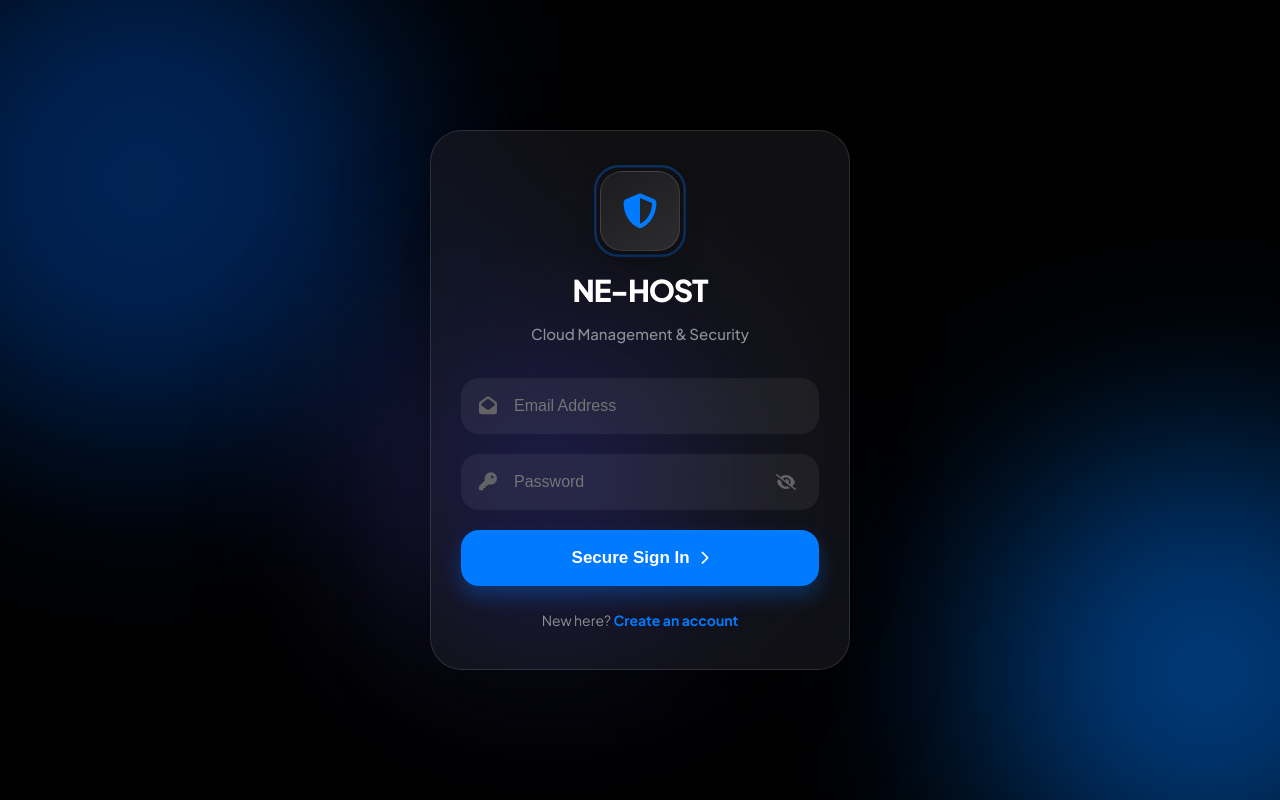
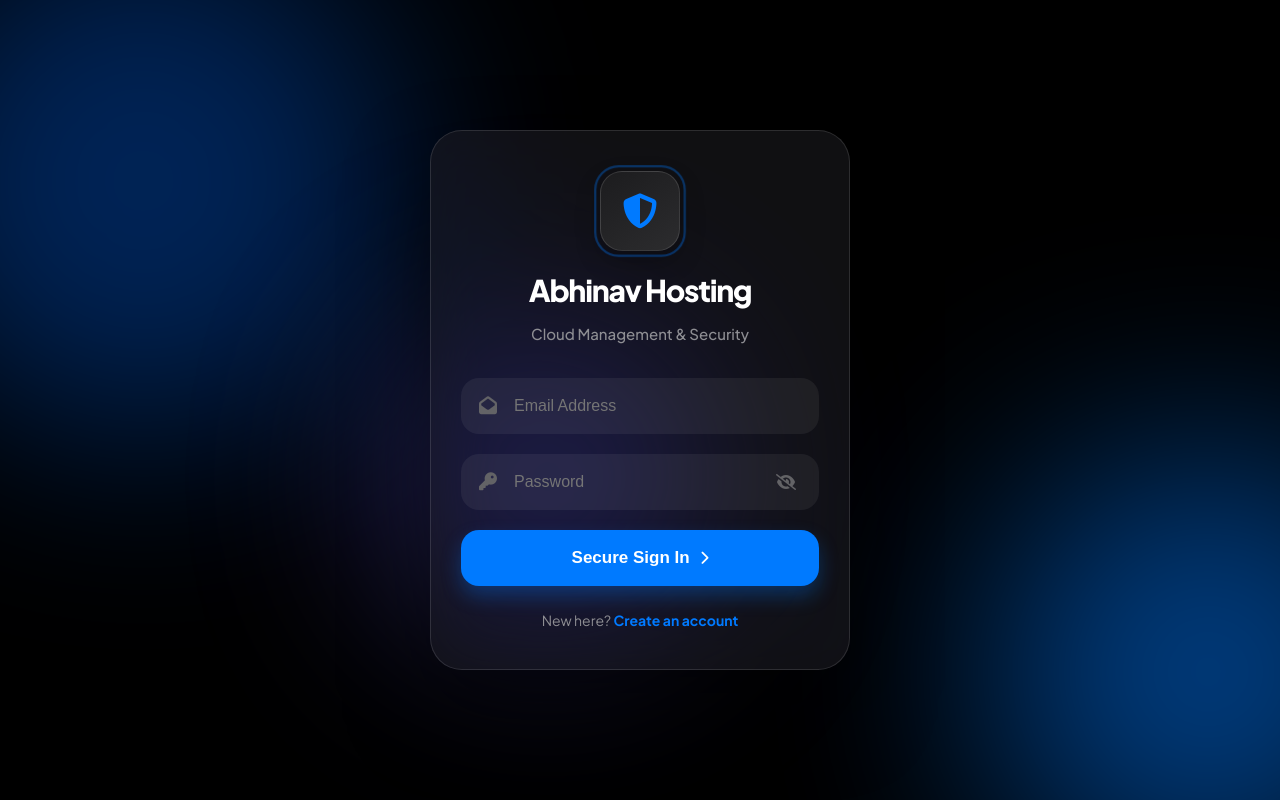
Before and after one commit to bpushpa973-netizen/Abhinav-Hosting.-, a Flask app: page /login in a window 1280 px wide. Run offline with Flask 3, Linux system fonts and the light colour scheme; some libraries are stand-ins or nearby versions.

Commit message:
Update login header from 'NE-HOST' to 'Abhinav Hosting'

```diff
--- a/templates/web/login.html
+++ b/templates/web/login.html
@@ -181,7 +181,7 @@
         <div class="brand-icon">
             <i class="fa-solid fa-shield-halved"></i>
         </div>
-        <h2>NE-HOST</h2>
+        <h2>Abhinav Hosting</h2>
         <p class="subtitle">Cloud Management & Security</p>
 
         <form id="authForm" onsubmit="handleAuth(event)">
```
